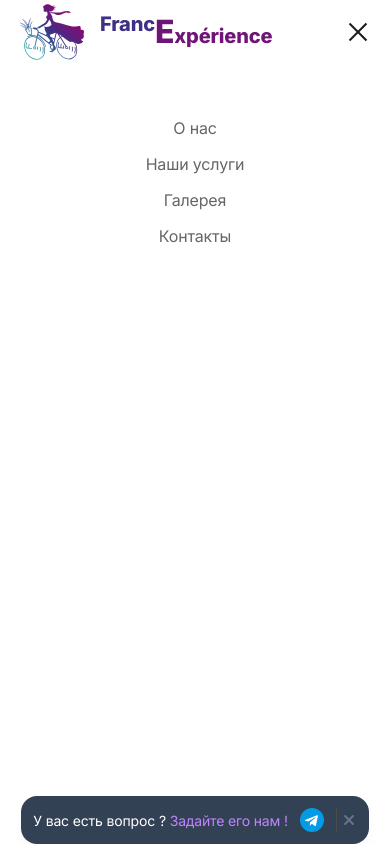
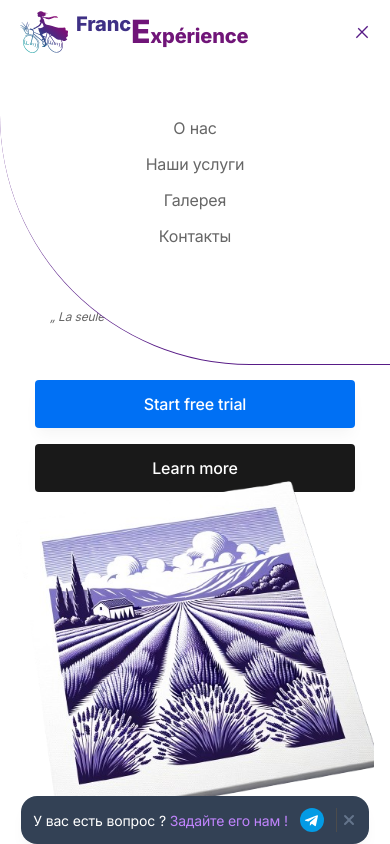
Before and after one commit to SergeMiro/france_andrei-master, a Next.js app: page / in a window 390 px wide. Both pictures are taken after a click on the button "Menu". Shown: the top 844 px of the page. Built offline with nearby package versions, Linux system fonts and the light colour scheme.

Commit message:
mobile_nav-menu

```diff
--- a/components/contact.tsx
+++ b/components/contact.tsx
@@ -16,12 +16,12 @@ export default function Contact() {
 					{/* */}
 					<div ref={contactRef} id="contactUs" className="relative bg-purple-900  xs:py-3 md:py-5 xs:px-2 md:px-6 xs:rounded-full md:rounded-l-full md:rounded-tr-full md:rounded-br-lg my-4 xs:mx-2 md:mx-0 shadow-2xl" data-aos="zoom-y-out">
 					<div className="xs:absolute md:hidden h-20 w-20 -left-4 -top-6 z-10">
-						<img className="xs:w-18 " src="/fonts/icon_megaphone.png" alt="megaphone" />
+						<img className="xs:w-18 animate-float" src="/fonts/icon_megaphone2.png" alt="megaphone" />
 					</div>
 						<div className="flex justify-center items-center">
 							<div className="w-4/5  flex flex-row flex-nowrap items-center xs:justify-center sm:justify-start xs:pl-0 sm:pl-14 md:pl-0 md:justify-start">
 								<img className="xs:hidden md:block md:w-32 md:h-32 items-center" src="/fonts/icon_megaphone.png" alt="megaphone" />
-								<p className="xs:text-2xl md:text-4xl text-white font-bold xs:ml-8 md:ml-8 z-20">Связаться с нами </p>
+								<p className="xs:text-2xl md:text-4xl text-white font-bold xs:ml-4 md:ml-8 z-20">Связаться с нами </p>
 							</div>
 							<div className="w-1/5 flex xs:flex-col md:flex-row justify-end items-end xs:gap-2 md:gap-4">
 									<a href="https://t.me/FranceExperienceBot" target="_blank">
--- a/components/features.tsx
+++ b/components/features.tsx
@@ -186,7 +186,7 @@ export default function Features() {
 										beforeEnter={() => heightFix()}
 										unmount={false}
 									>
-							<div className="relative inline-flex flex-col">
+										<div className="relative inline-flex flex-col scale-95">
 											<Image className="xs:w-64 md:w-auto mx-auto rounded h-auto transform animate-float" src={StageImg} alt="stage image" />
 										</div>
 									</Transition>
@@ -204,8 +204,8 @@ export default function Features() {
 										beforeEnter={() => heightFix()}
 										unmount={false}
 									>
-							<div className="relative inline-flex flex-col">
-								<Image className="xs:w-64 md:w-auto mx-auto rounded h-auto transform animate-float" src={EducationImg} alt="education image" />
+										<div className="relative inline-flex flex-col scale-95">
+											<Image className="xs:w-64 md:w-auto mx-auto rounded h-auto transform animate-float " src={EducationImg} alt="education image" />
 										</div>
 									</Transition>
 									{/* Item 4 */}
@@ -257,4 +257,4 @@ export default function Features() {
 	)
 }
 
-{/* <div className="md:grid md:grid-cols-12 md:gap-6"> */}
+{/* <div className="md:grid md:grid-cols-12 md:gap-6"> */ }
--- a/components/ui/logo.tsx
+++ b/components/ui/logo.tsx
@@ -5,10 +5,10 @@ import Logo_header from '@/public/images/logo.svg'
 export default function Logo() {
 	return (
 		<Link href="/" className="block" aria-label="Cruip">
-			<div className="flex justify-start items-center">
-				<Image src={Logo_header} alt="France.Experience Logo" className="w-16 h-16" />
-				<div className='flex'>
-					<h1 className='font-extrabold text-xl ml-4' style={{ color: '#3E3085', paddingTop: '1px' }}>Franc</h1>
+			<div className="flex justify-start items-center ">
+				<Image src={Logo_header} alt="France.Experience Logo" className="xs:w-12 xs:h-12 md:w-16 md:h-16"/>
+				<div className='flex justify-start xs:ml-2 sm:ml-3 md:ml-4'>
+					<h1 className='font-extrabold text-xl' style={{ color: '#3E3085', paddingTop: '1px' }}>Franc</h1>
 					<h1 className='font-extrabold text-3xl' style={{ color: '#701578' }}>E</h1>
 					<h1 className='font-extrabold text-xl' style={{ color: '#701578', paddingTop: '13px' }}>xpérience</h1>
 				</div>
--- a/components/ui/mobile-menu.tsx
+++ b/components/ui/mobile-menu.tsx
@@ -48,12 +48,12 @@ export default function MobileMenu() {
       >
         <span className="sr-only">Menu</span>
         <svg
-          className="w-6 h-6 fill-current text-gray-900"
+          className="w-4 h-4 fill-current text-purple-900"
           viewBox="0 0 24 24"
           xmlns="http://www.w3.org/2000/svg"
         >
-          <rect y="4" width="24" height="2" />
-          <rect y="11" width="24" height="2" />
+          <rect y="4" width="16" height="2" />
+          <rect y="11" width="20" height="2" />
           <rect y="18" width="24" height="2" />
         </svg>
       </button>
@@ -64,7 +64,7 @@ export default function MobileMenu() {
           show={mobileNavOpen}
           as="nav"
           id="mobile-nav"
-          className="absolute top-full h-screen pb-16 z-20 left-0 w-full overflow-scroll bg-white"
+          className="absolute top-full h-auto pb-16 z-20 left-0 w-full overflow-scroll bg-white border-b border-b-purple-900 rounded-bl-myxl "
           enter="transition ease-out duration-200 transform"
           enterFrom="opacity-0 -translate-y-2"
           enterTo="opacity-100 translate-y-0"
--- a/tailwind.config.js
+++ b/tailwind.config.js
@@ -50,6 +50,13 @@ module.exports = {
 				bigP: "35px",
 				mediumP: "18px",
 				littleP: "7px",
+			},
+			borderRadius: {
+				myxl: "250px",
+				mylg: "100px",
+				mymd: "75px",
+				mysm: "35px",
+				myxs: "10px",
 			},
 			screens: {
 				xs: "330px",
```
Also changed, not shown: public/fonts/icon_megaphone2.png (added). Lines whose indentation alone changed are shown as unchanged.
